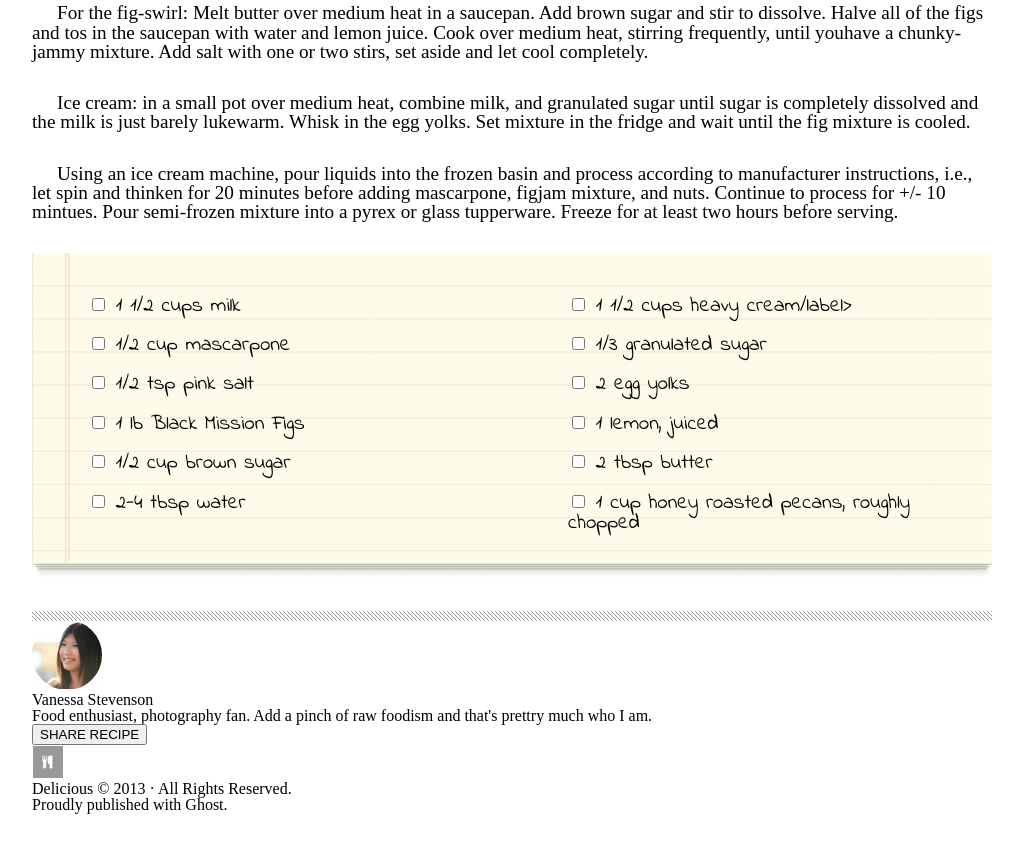
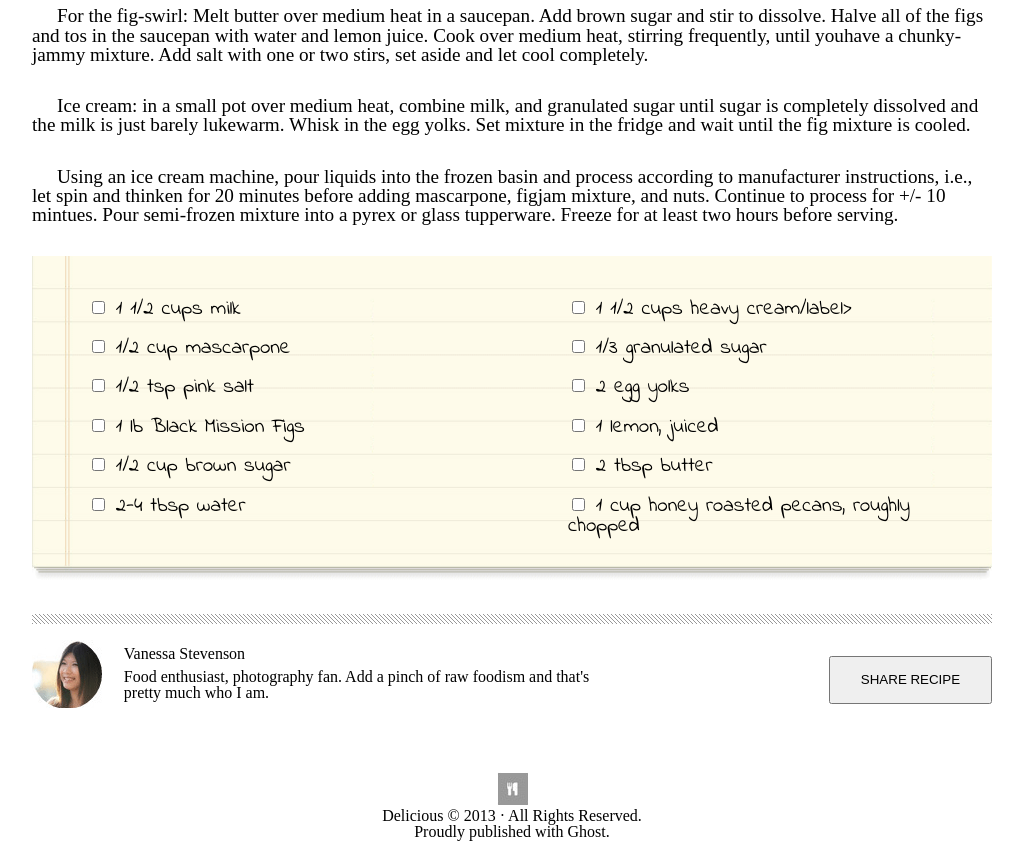
Before and after one commit to ag961/cholocatePizza, a plain HTML site: page index.html in a window 1280 px wide. Shown: the part 931-1795 px from the top of the page, without its empty margins (128-1151 px from the left). Before the commit the page ends 1768 px from the top, so only its background shows below. Drawn offline with nearby package versions, Linux system fonts and the light colour scheme.

Commit message:
Added many more styles

```diff
--- a/index.html
+++ b/index.html
@@ -97,21 +97,26 @@
         </div>
       </section>
       <div class="headerLine"></div>
-      <section>
+      <section id="bottomSection">
         <img src="./img/van-pic.png" alt="vaness">
         <div>
           <h4>Vanessa Stevenson</h4>
-          <p>Food enthusiast, photography fan. Add a pinch of raw foodism and that's prettry much who I am.</p>
+          <p>Food enthusiast, photography fan. Add a pinch of raw foodism and that's pretty much who I am.</p>
         </div>
         <button id="recipeButton">SHARE RECIPE</button>
       </section>
 
     </main>
     <footer>
-      <img src="./img/small-logo.png" alt="smallLogo">
-      <p>Delicious © 2013 · All Rights Reserved.</p>
-      <p>Proudly published with Ghost.</p>
-
+      <section id="footerContainer">
+        <div id="footerImgContainer">
+          <img src="./img/small-logo.png" alt="smallLogo">
+        </div>
+        <div id="paragraphImageContainer">
+          <p>Delicious © 2013 · All Rights Reserved.</p>
+        </div>
+        <p>Proudly published with Ghost.</p>
     </footer>
+    <section>
   </body>
 </html>
--- a/style.css
+++ b/style.css
@@ -24,6 +24,17 @@ img {
   display: flex;
   align-items: flex-end;
   gap: .5rem;
+}
+
+#headerLeft h1 {
+  font-family: 'Yellowtail', cursive;
+  font-style: italic;
+  font-weight: 20px;
+  font-size: 2rem;
+}
+
+#headerLeft h2 {
+
 }
 
 #headerText {
@@ -116,3 +127,36 @@ form {
 form li {
   margin-top: 1.1rem;
 }
+
+#bottomSection {
+  display: flex;
+  justify-content: flex-start;
+  margin-top: 1rem;
+  margin-bottom: 4rem;
+}
+
+#bottomSection div {
+  display: flex;
+  flex-direction: column;
+  justify-content: space-evenly;
+  width: 60%;
+  margin-left: 1.3rem;
+  margin-right: 14rem;
+}
+
+#bottomSection button {
+  width: 12rem;
+  height: 3rem;
+  margin-top: 1rem;
+}
+
+footer {
+  display: flex;
+  justify-content: center;
+}
+#footerContainer {
+  display: flex;
+  flex-direction: column;
+  justify-content: center;
+  align-items: center;
+}
```
